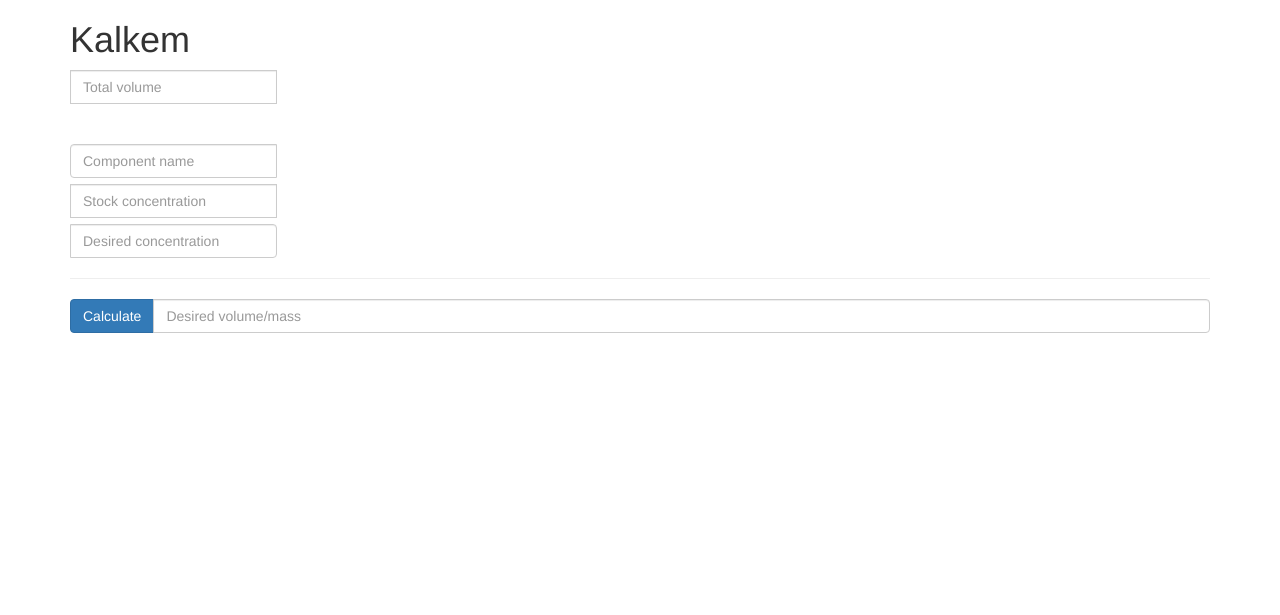
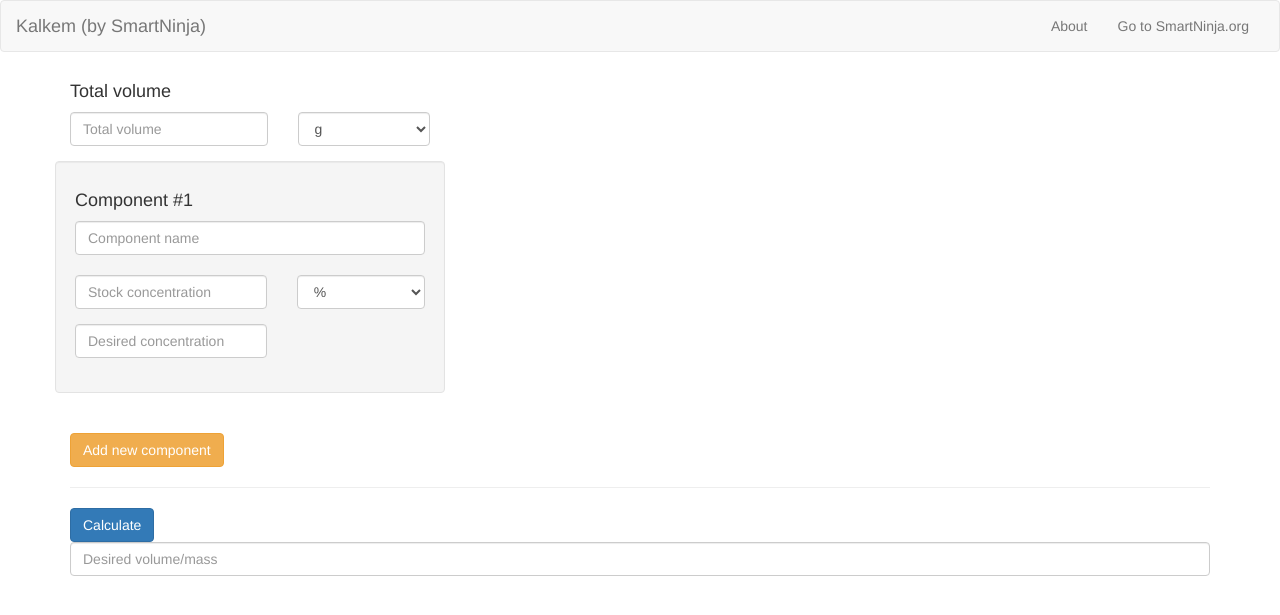
Before and after one commit to ramuta/kalkem, a Python web app: template templates/main.html in a window 1280 px wide. Shown: the top 615 px of the page. Run offline with Jinja, Linux system fonts and the light colour scheme; the template is opened without the code that fills it, so the values that code supplies are empty; some libraries are stand-ins or nearby versions.

Commit message:
navbar added, input forms edited

```diff
--- a/templates/main.html
+++ b/templates/main.html
@@ -13,35 +13,93 @@
     </head>
 
     <body>
+
+        <!-- Navbar -->
+        <nav class="navbar navbar-default">
+            <div class="container-fluid">
+                <!-- Brand and toggle get grouped for better mobile display -->
+                <div class="navbar-header">
+                    <button type="button" class="navbar-toggle collapsed" data-toggle="collapse" data-target="#bs-example-navbar-collapse-1" aria-expanded="false">
+                        <span class="sr-only">Toggle navigation</span>
+                        <span class="icon-bar"></span>
+                        <span class="icon-bar"></span>
+                        <span class="icon-bar"></span>
+                    </button>
+                    <a class="navbar-brand" href="/">Kalkem (by SmartNinja)</a>
+                </div>
+
+                <div class="collapse navbar-collapse" id="bs-example-navbar-collapse-1">
+                    <ul class="nav navbar-nav navbar-right">
+                        <li><a href="#">About</a></li>
+                        <li><a href="http://smartninja.org/?utm_source=kalkem&utm_medium=navbar&utm_campaign=navbar" target="_blank">Go to SmartNinja.org</a></li>
+                    </ul>
+                </div><!-- end navbar-collapse -->
+            </div><!-- end container-fluid -->
+        </nav><!-- End navbar -->
+
+        <!-- Main container -->
         <div class="container">
-            <h1>Kalkem</h1>
 
-            <div class="input-group">
-                <input class="form-control" placeholder="Total volume" id="totalVolume">
-            </div>
+            <!-- Total volume -->
+            <div class="row">
+                <div class="col-md-4">
+                    <h4>Total volume</h4>
+
+                    <div class="row form-group">
+                        <div class="col-xs-7">
+                            <input class="form-control" placeholder="Total volume" id="totalVolume">
+                        </div>
+
+                        <div class="col-xs-5">
+                            <select class="form-control">
+                                <option>g</option>
+                                <option>ml</option>
+                            </select>
+                        </div>
+                    </div>
+                </div>
+            </div><!-- End total volume -->
+
+            <!-- Components -->
+            <div class="row components-wrapper">
+
+                <!-- Component #1 -->
+                <div class="col-md-4 form-group well">
+                    <h4>Component #1</h4>
+                    <input class="form-control" placeholder="Component name" id="componentName">
+                    <br>
+                    <div class="row form-group">
+                        <div class="col-xs-7">
+                            <input class="form-control" placeholder="Stock concentration" id="stockCon">
+                        </div>
+
+                        <div class="col-xs-5">
+                            <select class="form-control">
+                                <option>%</option>
+                                <option>M</option>
+                            </select>
+                        </div>
+                    </div>
+
+                    <div class="row form-group">
+                        <div class="col-xs-7">
+                            <input class="form-control" placeholder="Desired concentration" id="desiredCon">
+                        </div>
+                    </div>
+                </div><!-- End component #1 -->
+            </div><!-- End total volume -->
 
             <br>
-            <br>
 
-            <div class="input-group">
-                <input class="form-control" placeholder="Component name" id="componentName">
-                <br>
-                <br>
-                <input class="form-control" placeholder="Stock concentration" id="stockCon">
-                <br>
-                <br>
-                <input class="form-control" placeholder="Desired concentration" id="desiredCon">
-            </div>
-
+            <button class="btn btn-warning">Add new component</button>
 
             <hr>
 
-            <div class="input-group">
-                <span class="input-group-btn">
-                    <button id="calculateButton" class="btn btn-primary">Calculate</button>
-                </span>
+            <button id="calculateButton" class="btn btn-primary">Calculate</button>
+
+            <div class="form-group">
                 <input class="form-control" placeholder="Desired volume/mass" id="desiredResult">
             </div>
-        </div>
+        </div><!-- End main container -->
     </body>
 </html>
```
